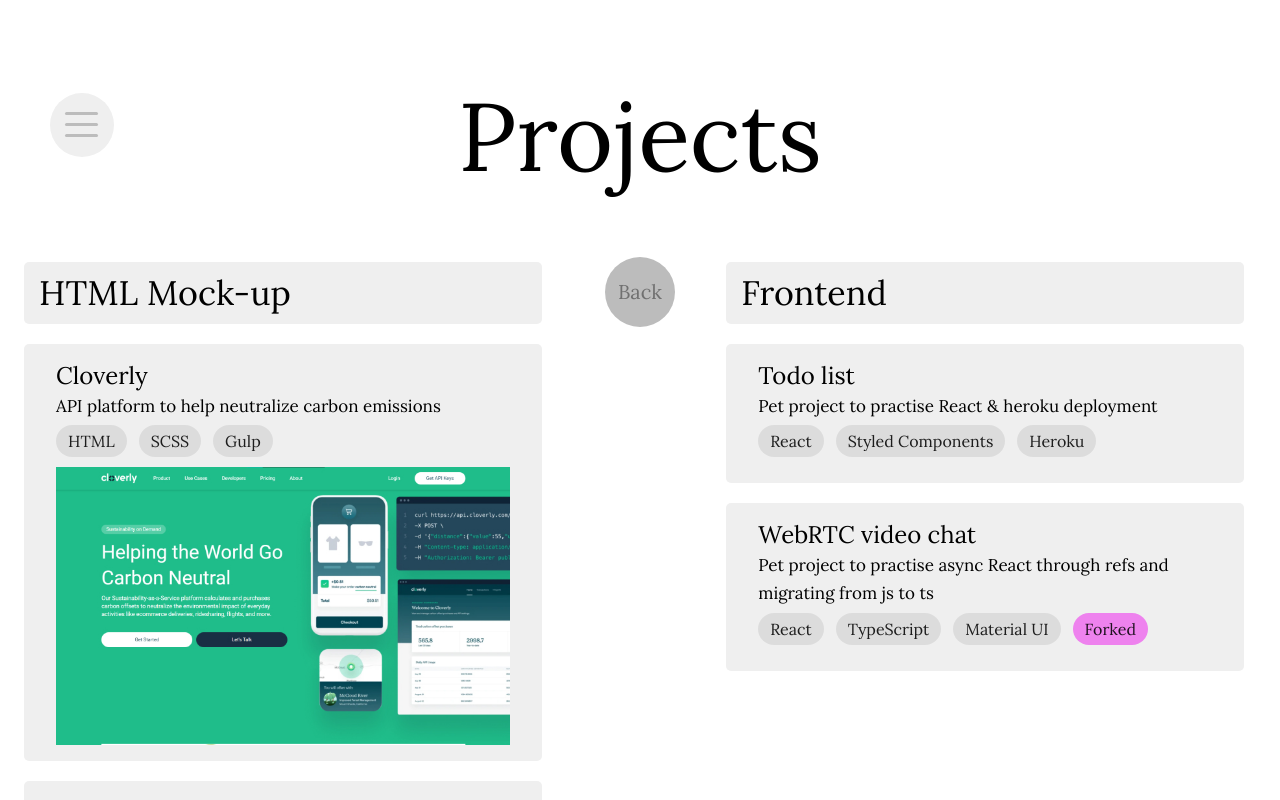
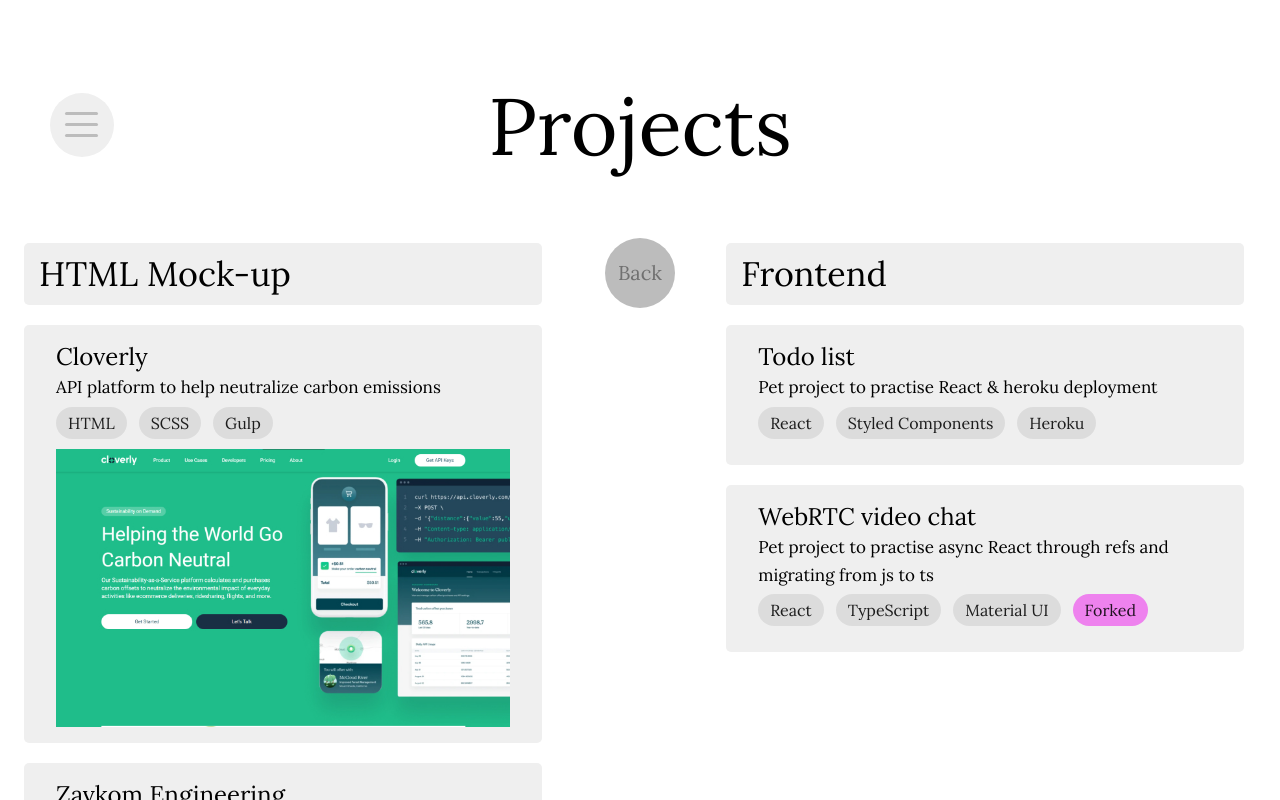
Before and after one commit to Dispersioned/web, a React (Create React App) app: page /projects in a window 1280 px wide. Built offline with nearby package versions, Linux system fonts and the light colour scheme.

Commit message:
ref: extract layout component

```diff
--- /dev/null
+++ b/src/components/Layout/Layout.tsx
@@ -0,0 +1,27 @@
+import { Typography } from '@mui/material'
+import React from 'react'
+import { Wrapper } from './style'
+import { motion } from 'framer-motion'
+
+interface LayoutProps {
+  title: string
+}
+
+const Layout: React.FC<LayoutProps> = ({ title, children }) => {
+  return (
+    <Wrapper>
+      <Typography variant="h1" fontSize="5rem" align="center">
+        <motion.div
+          key={title}
+          initial={{ x: '40px', opacity: 0 }}
+          animate={{ x: '0', opacity: 1 }}
+        >
+          {title}
+        </motion.div>
+      </Typography>
+
+      {children}
+    </Wrapper>
+  )
+}
+export default Layout
--- /dev/null
+++ b/src/components/Layout/style.ts
@@ -0,0 +1,10 @@
+import styled from 'styled-components'
+
+export const Wrapper = styled.div`
+  display: grid;
+  grid-template-rows: fit-content(100%) fit-content(100%);
+  row-gap: 70px;
+  height: 100vh;
+  padding-top: 10vh;
+  overflow-x: hidden;
+`
--- a/src/components/Projects/Projects.tsx
+++ b/src/components/Projects/Projects.tsx
@@ -2,15 +2,16 @@ import { Container, Grid, Typography } from '@mui/material'
 import { motion } from 'framer-motion'
 import React from 'react'
 import { useNavigate } from 'react-router'
+import cloverly from '../../assets/img/projects-preview/cloverly.jpg'
+import kovmangal from '../../assets/img/projects-preview/kovmangal.jpg'
+import zavkomEngineering from '../../assets/img/projects-preview/zavkomEngineering.jpg'
 import { SECTIONS } from '../../config'
-import { Layout, Main } from '../../views/Home/style'
+import { Main } from '../../views/Home/style'
 import { Pointer } from '../Dice/style'
+import Layout from '../Layout/Layout'
 import Navigation from '../Navigation/Navigation'
 import Project from '../Project/Project'
 import { ProjectsList, ProjectsTitle } from './style'
-import cloverly from '../../assets/img/projects-preview/cloverly.jpg'
-import zavkomEngineering from '../../assets/img/projects-preview/zavkomEngineering.jpg'
-import kovmangal from '../../assets/img/projects-preview/kovmangal.jpg'
 
 const Projects: React.FC = () => {
   const navigate = useNavigate()
@@ -23,13 +24,7 @@ const Projects: React.FC = () => {
       exit={{ opacity: 0 }}
     >
       <Container maxWidth="xl">
-        <Layout>
-          <Typography variant="h1" align="center">
-            <motion.div initial={{ x: '40px', opacity: 0 }} animate={{ x: '0', opacity: 1 }}>
-              {SECTIONS.PROJECTS}
-            </motion.div>
-          </Typography>
-
+        <Layout title={SECTIONS.PROJECTS}>
           <Main>
             <ProjectsList>
               <ProjectsTitle variant="h4"> HTML Mock-up</ProjectsTitle>
--- a/src/views/Home/Home.tsx
+++ b/src/views/Home/Home.tsx
@@ -1,15 +1,16 @@
-import { Container, Grid, Typography } from '@mui/material'
+import { Container, Grid } from '@mui/material'
 import { AnimatePresence, motion } from 'framer-motion'
 import React, { useState } from 'react'
+import gear1 from '../../assets/icons/gear1.svg'
+import gear2 from '../../assets/icons/gear2.svg'
 import AboutMe from '../../components/AboutMe/AboutMe'
 import Dice from '../../components/Dice/Dice'
 import Experience from '../../components/Experience/Experience'
+import Layout from '../../components/Layout/Layout'
 import Navigation from '../../components/Navigation/Navigation'
 import Skills from '../../components/Skills/Skills'
-import gear1 from '../../assets/icons/gear1.svg'
-import gear2 from '../../assets/icons/gear2.svg'
 import { SECTIONS } from '../../config'
-import { Gears, Layout, Main } from './style'
+import { Gears, Main } from './style'
 
 const Home: React.FC = () => {
   const [title, setTitle] = useState('Hello!')
@@ -45,17 +46,7 @@ const Home: React.FC = () => {
         </AnimatePresence>
       </Gears>
 
-      <Layout>
-        <Typography variant="h1" fontSize="5rem" align="center">
-          <motion.div
-            key={title}
-            initial={{ x: '40px', opacity: 0 }}
-            animate={{ x: '0', opacity: 1 }}
-          >
-            {title}
-          </motion.div>
-        </Typography>
-
+      <Layout title={title}>
         <Main>
           <div style={{ overflow: 'auto', height: '100%', paddingRight: 10 }}>
             <AnimatePresence>
--- a/src/views/Home/style.ts
+++ b/src/views/Home/style.ts
@@ -1,13 +1,4 @@
 import styled from 'styled-components'
-
-export const Layout = styled.div`
-  display: grid;
-  grid-template-rows: fit-content(100%) fit-content(100%);
-  row-gap: 70px;
-  height: 100vh;
-  padding-top: 10vh;
-  overflow-x: hidden;
-`
 
 export const Main = styled.div`
   display: grid;
```
